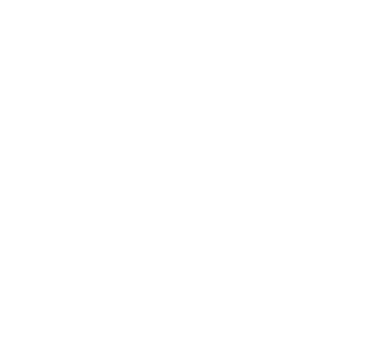
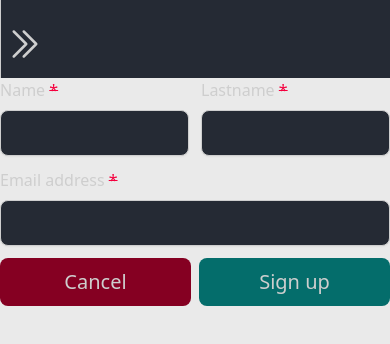
Before and after one commit to kendallv17/Taskademic-Front-End, a React (Create React App) app: page /add-new-period in a window 390 px wide. Before the commit this address had no page. Shown: the top 344 px of the page. Built offline with nearby package versions, Linux system fonts and the light colour scheme.

Commit message:
Fixed sidebar bug on mobile devices

```diff
--- a/src/components/clock/Clock.js
+++ /dev/null
@@ -1,19 +0,0 @@
-export default function Clock(){
-    const dateState =new Date();
-    return (
-        <div className="flex flex-row">
-            <svg xmlns="http://www.w3.org/2000/svg" fill="none" viewBox="0 0 24 24" strokeWidth="1.5" stroke="currentColor" className="w-6 h-6">
-                <path strokeLinecap="round" strokeLinejoin="round" d="M6.75 3v2.25M17.25 3v2.25M3 18.75V7.5a2.25 2.25 0 012.25-2.25h13.5A2.25 2.25 0 0121 7.5v11.25m-18 0A2.25 2.25 0 005.25 21h13.5A2.25 2.25 0 0021 18.75m-18 0v-7.5A2.25 2.25 0 015.25 9h13.5A2.25 2.25 0 0121 11.25v7.5m-9-6h.008v.008H12v-.008zM12 15h.008v.008H12V15zm0 2.25h.008v.008H12v-.008zM9.75 15h.008v.008H9.75V15zm0 2.25h.008v.008H9.75v-.008zM7.5 15h.008v.008H7.5V15zm0 2.25h.008v.008H7.5v-.008zm6.75-4.5h.008v.008h-.008v-.008zm0 2.25h.008v.008h-.008V15zm0 2.25h.008v.008h-.008v-.008zm2.25-4.5h.008v.008H16.5v-.008zm0 2.25h.008v.008H16.5V15z" />
-            </svg>
-            <p className="flex-1">
-                {dateState.toLocaleDateString('en-GB', {
-                    day: 'numeric',
-                    month: 'long',
-                    year: 'numeric',
-                })}
-            </p>
-            <p>
-            </p>
-        </div>
-    );
-}
--- a/src/components/navbar/Navbar.js
+++ b/src/components/navbar/Navbar.js
@@ -1,8 +1,6 @@
-import Clock from "../clock/Clock";
-
 export default function Navbar({hidden, setHidden}){
     return (
-    <nav className="bg-blue-dark pl-1 sm:px-4 py-2.5 fixed w-full z-20 border-mercury-600 border-l pt-5 flex">
+    <nav className="bg-blue-dark pl-1 sm:px-4 py-2.5 w-full z-20 border-mercury-600 border-l pt-5 flex">
         <div className="container flex-1 justify-start items-center">
             <div className="flex-1">
                 <div className="flex text-lg">
@@ -18,11 +16,6 @@ export default function Navbar({hidden, setHidden}){
                 </div>
             </div>
         </div>
-        <div className="flex-auto relative text-mercury-600 text-xl justify-center content-center">
-            <div className="right-0">
-                    <Clock/>
-            </div>
-        </div>
     </nav>
     )
 }
--- a/src/components/sidebar/sidebar.js
+++ b/src/components/sidebar/sidebar.js
@@ -2,7 +2,7 @@ import React from "react"
 import SidebarItem from "../sidebarItem/SidebarItem"
 export default function Sidebar({hidden}){
     return (
-        !hidden ? <aside className="w-64" aria-label="Sidebar">
+        !hidden ? <aside className="w-64 flex-none" aria-label="Sidebar">
         <div className="overflow-y-auto min-h-full py-4 px-3 bg-blue-dark relative">
             <ul className="space-y-2">
                 <li className="border-b border-mercury-600">
@@ -19,7 +19,7 @@ export default function Sidebar({hidden}){
                         <path strokeLinecap="round" strokeLinejoin="round" d="M6 6.878V6a2.25 2.25 0 012.25-2.25h7.5A2.25 2.25 0 0118 6v.878m-12 0c.235-.083.487-.128.75-.128h10.5c.263 0 .515.045.75.128m-12 0A2.25 2.25 0 004.5 9v.878m13.5-3A2.25 2.25 0 0119.5 9v.878m0 0a2.246 2.246 0 00-.75-.128H5.25c-.263 0-.515.045-.75.128m15 0A2.25 2.25 0 0121 12v6a2.25 2.25 0 01-2.25 2.25H5.25A2.25 2.25 0 013 18v-6c0-.98.626-1.813 1.5-2.122" />
                     </svg>
                 } />
-                <SidebarItem href={"/"} text={ "Create new college period" } icon = {
+                <SidebarItem href={"/add-new-period"} text={ "Create new college period" } icon = {
                     <svg xmlns="http://www.w3.org/2000/svg" fill="none" viewBox="0 0 24 24" strokeWidth="1.5" stroke="currentColor" className="w-8 h-8">
                         <path strokeLinecap="round" strokeLinejoin="round" d="M4.26 10.147a60.436 60.436 0 00-.491 6.347A48.627 48.627 0 0112 20.904a48.627 48.627 0 018.232-4.41 60.46 60.46 0 00-.491-6.347m-15.482 0a50.57 50.57 0 00-2.658-.813A59.905 59.905 0 0112 3.493a59.902 59.902 0 0110.399 5.84c-.896.248-1.783.52-2.658.814m-15.482 0A50.697 50.697 0 0112 13.489a50.702 50.702 0 017.74-3.342M6.75 15a.75.75 0 100-1.5.75.75 0 000 1.5zm0 0v-3.675A55.378 55.378 0 0112 8.443m-7.007 11.55A5.981 5.981 0 006.75 15.75v-1.5" />
                     </svg>
--- a/src/index.js
+++ b/src/index.js
@@ -4,6 +4,7 @@ import './index.css';
 import App from './App';
 import SignUp from './pages/signup/SignUp';
 import Login from './pages/login/Login';
+import NewPeriod from './pages/newPeriod/newPeriod';
 import { BrowserRouter, Route, Routes } from 'react-router-dom';
 
 const root = ReactDOM.createRoot(document.getElementById('root'));
@@ -13,6 +14,7 @@ root.render(
       <Route path="/" element={ <App className="bg-mercury-600"/>} />
       <Route path="/signup" element={ <SignUp/> } />
       <Route path="/login" element={ <Login className="bg-mercury-900"/> } />
+      <Route path="/add-new-period" element={ <NewPeriod className="bg-mercury-900"/> } />
     </Routes>
   </BrowserRouter>
 );
--- /dev/null
+++ b/src/pages/newPeriod/newPeriod.js
@@ -0,0 +1,34 @@
+import Sidebar from "../../components/sidebar/Sidebar"
+import Navbar from "../../components/navbar/Navbar"
+import Input from "../../components/input/Input"
+import { useState } from "react"
+export default function NewPeriod(){
+    const [hidden, setHidden] = useState(true)
+    return (
+        <div className="flex min-h-screen bg-mercury-500">
+            <Sidebar hidden={ hidden } className="flex-auto"></Sidebar>
+            <div className="h-full flex-1 flex-col">
+                <Navbar hidden={ hidden } setHidden={ setHidden }></Navbar>
+                <div className="w-auto">
+                    <form method="POST" className="flex-1 items-center content-center">
+                        <div className="flex mb-3">
+                            <div className="flex-1 pr-3">
+                                <Input type="text" identifier="name" tittle="Name" placeholder="" required={true}/>
+                            </div>
+                            <div className="flex-1">
+                                <Input type="text" identifier="lastname" tittle="Lastname" placeholder="" required={true}/>
+                            </div>
+                        </div>
+                        <div className="mb-3">
+                            <Input type="text" identifier="email" tittle="Email address" placeholder="" required={true}/>
+                        </div>
+                        <div className="flex">
+                            <a type="button" href="/login" className="flex-1 mr-2 text-mercury-600 bg-radical-red-800 hover:bg-radical-red-600 focus:outline-none focus:ring-blue-300 font-medium rounded-lg text-xl px-5 py-2.5 text-center dark:bg-blue-600 dark:hover:bg-blue-700 dark:focus:ring-blue-800">Cancel</a>
+                            <button type="submit" className="flex-1 text-mercury-600 bg-bright-turquoise-700 hover:bg-bright-turquoise-800 focus:ring-4 focus:outline-none focus:ring-blue-300 font-medium rounded-lg text-xl px-5 py-2.5 text-center dark:bg-blue-600 dark:hover:bg-blue-700 dark:focus:ring-blue-800">Sign up</button>
+                        </div>
+                    </form>
+                </div>
+            </div>
+        </div>
+    )
+}
```
